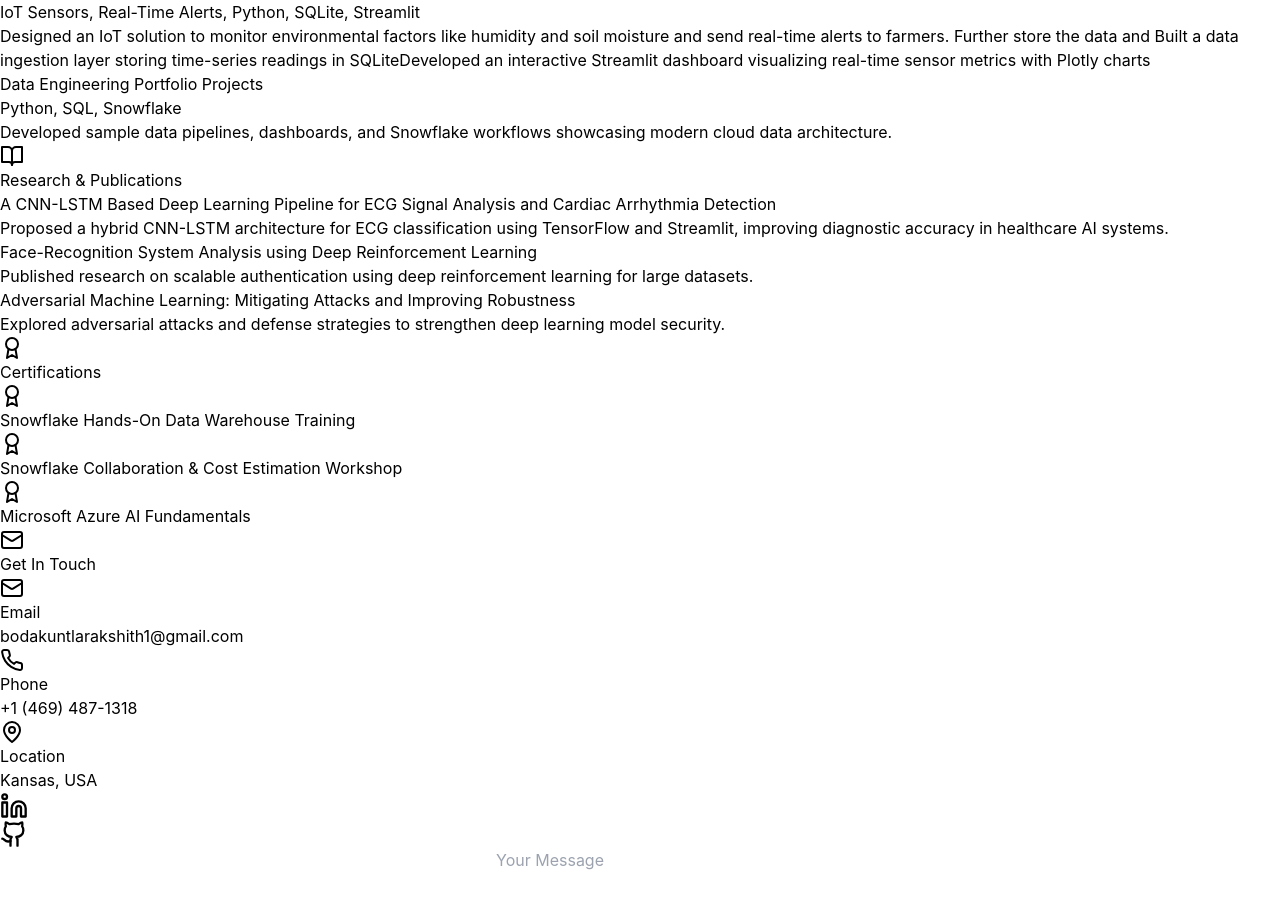
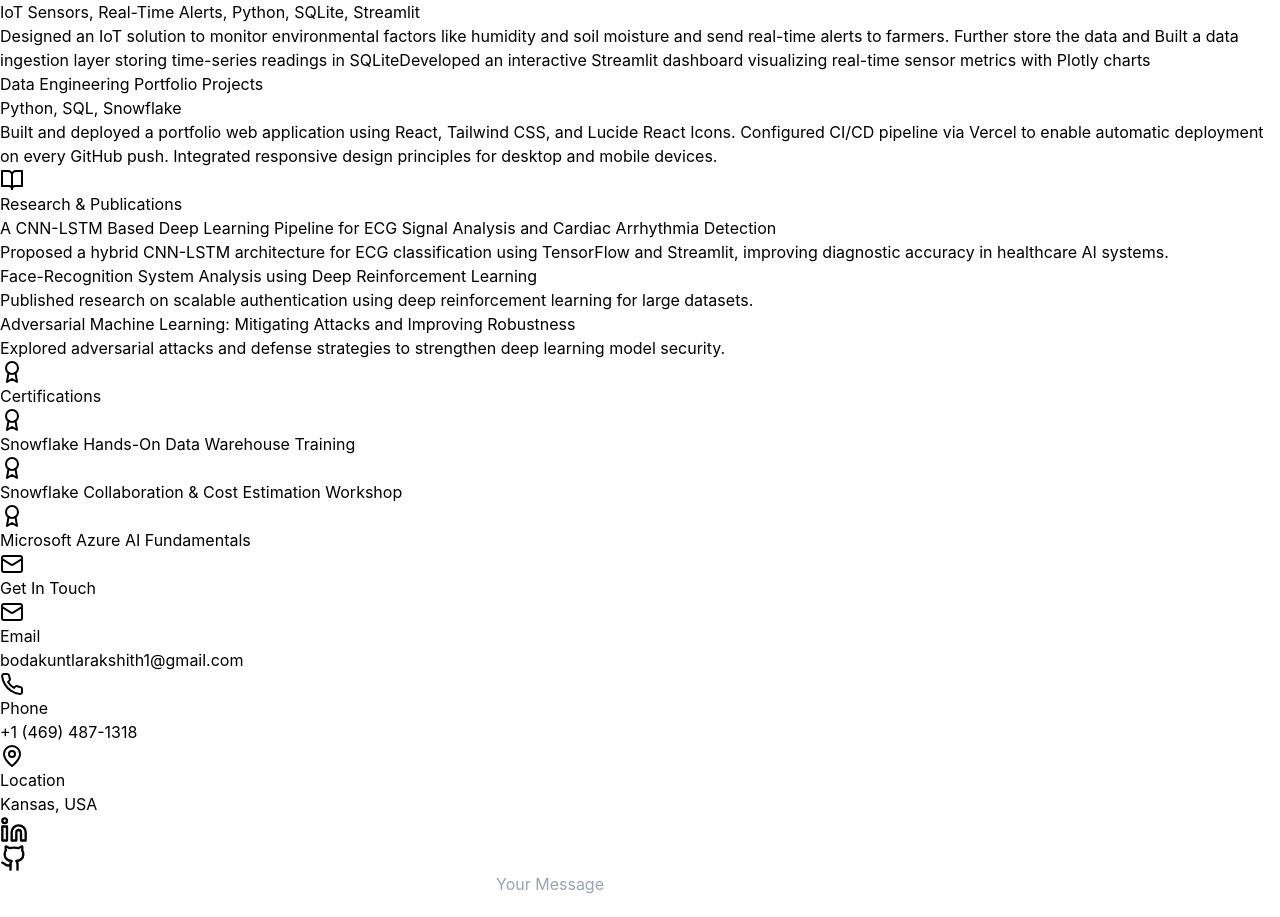
Before and after one commit to Rakshithbodakuntla/My_portfolio, a React (Vite) app: page / in a window 1280 px wide. Shown: the part 1610-2527 px from the top of the page. Built offline with nearby package versions, Linux system fonts and the light colour scheme.

Commit message:
Update App.jsx
Updated project description to reflect new portfolio web application details.

```diff
--- a/src/App.jsx
+++ b/src/App.jsx
@@ -76,7 +76,7 @@ export default function Portfolio() {
     {
       title: 'Data Engineering Portfolio Projects',
       tech: 'Python, SQL, Snowflake',
-      description: 'Developed sample data pipelines, dashboards, and Snowflake workflows showcasing modern cloud data architecture.'
+      description: 'Built and deployed a portfolio web application using React, Tailwind CSS, and Lucide React Icons. Configured CI/CD pipeline via Vercel to enable automatic deployment on every GitHub push. Integrated responsive design principles for desktop and mobile devices.'
     },
 
   ];
```
